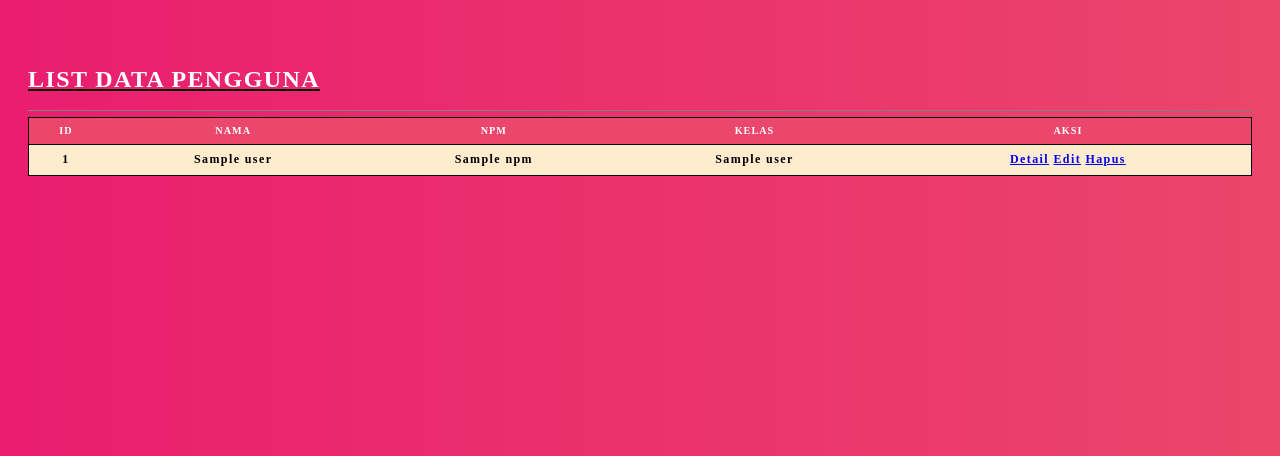
After one commit to shelakzy/prak-web-lanjut-2157051007, a CodeIgniter 4 app: template app/Views/list_users.php in a window 1280 px wide. The commit adds this page. Shown: the top 456 px of the page. Run offline with PHP 8.4 and a stand-in for CodeIgniter, Linux system fonts and the light colour scheme; the template is opened without the code that fills it: most values are stand-ins (such as "Sample title", 1, 10 or a date in 2020); some libraries are stand-ins or nearby versions.

Commit message:
tugasprak5

```diff
--- a/app/Config/Routes.php
+++ b/app/Config/Routes.php
@@ -11,3 +11,4 @@ $routes->get('/', 'Home::index');
 $routes->get('/user/profile', [UserController::class, 'profile' ]);
 $routes->get('/user/create', [UserController::class, 'create' ]);
 $routes->post('/user/store', [UserController::class, 'store' ]);
+$routes->get('/user', [UserController::class, 'index' ]);
--- a/app/Models/KelasModel.php
+++ b/app/Models/KelasModel.php
@@ -22,4 +22,8 @@ class KelasModel extends Model
     protected $updatedField  = 'updated_at';
     protected $deletedField  = 'deleted_at';
 
+    public function getKelas(){
+        return $this->findAll();
+    }
+
 }
--- a/app/Models/UserModel.php
+++ b/app/Models/UserModel.php
@@ -25,4 +25,8 @@ class UserModel extends Model
     public function saveUser($data){
         $this->insert($data);
     }
+
+    public function getUser(){
+        return $this->join('kelas', 'kelas.id=user.id_kelas')->findAll();
+    }
 }
--- /dev/null
+++ b/app/Views/layouts/app.php
@@ -0,0 +1,13 @@
+<!DOCTYPE html>
+<html lang="en">
+  <head>
+      <meta charset="UTF-8">
+      <meta name="viewport" content="width=device-width, initial-scale=1.0">
+      <title><?= $title ?></title>
+      <link rel="stylesheet" href="<?=base_url("assets/css/style.css")?>">
+  </head>
+        <body>
+            <?= $this->renderSection('content') ?>
+            <script src=""></script>
+        </body>
+</html>
--- /dev/null
+++ b/app/Views/list_users.php
@@ -0,0 +1,39 @@
+<?= $this->extend('layouts/app') ?>
+<?= $this->section('content') ?>
+<table>
+<table class="content-table">
+<body>
+    <u><h1 style="color:  #ffffff"; align=”center”><font face=”arial”> LIST DATA PENGGUNA</font></h1></u>
+<hr align=”center” size=“4” noshade> </hr> <!–Ini garis horizontal–>
+    <link rel="stylesheet" href="<?=base_url("assets/css/stylelist.css")?>">
+    <thead>
+        <tr>
+            <th>ID</th>
+            <th>NAMA</th>
+            <th>NPM</th>
+            <th>KELAS</th>
+            <th>AKSI</th>
+        </tr>
+    </thead>
+    <tbody>
+        <?php
+        foreach ($users as $user){
+        ?>
+        <tr>
+            <td><?= $user['id'] ?></td>
+            <td><?= $user['nama'] ?></td>
+            <td><?= $user['npm'] ?></td>
+            <td><?= $user['nama_kelas'] ?></td>
+            <td>
+            <a href="#">Detail</a>
+            <a href="#">Edit</a>
+            <a href="#">Hapus</a>
+            </td>
+
+        </tr>
+        <?php
+        }
+        ?>
+    </tbody>
+</table>
+<?= $this->endSection() ?>
```
Also changed, not shown: app/Controllers/UserController.php (+30 -22 lines), app/Views/create_user.php (+3 -8 lines), public/assets/css/stylelist.css (added).
